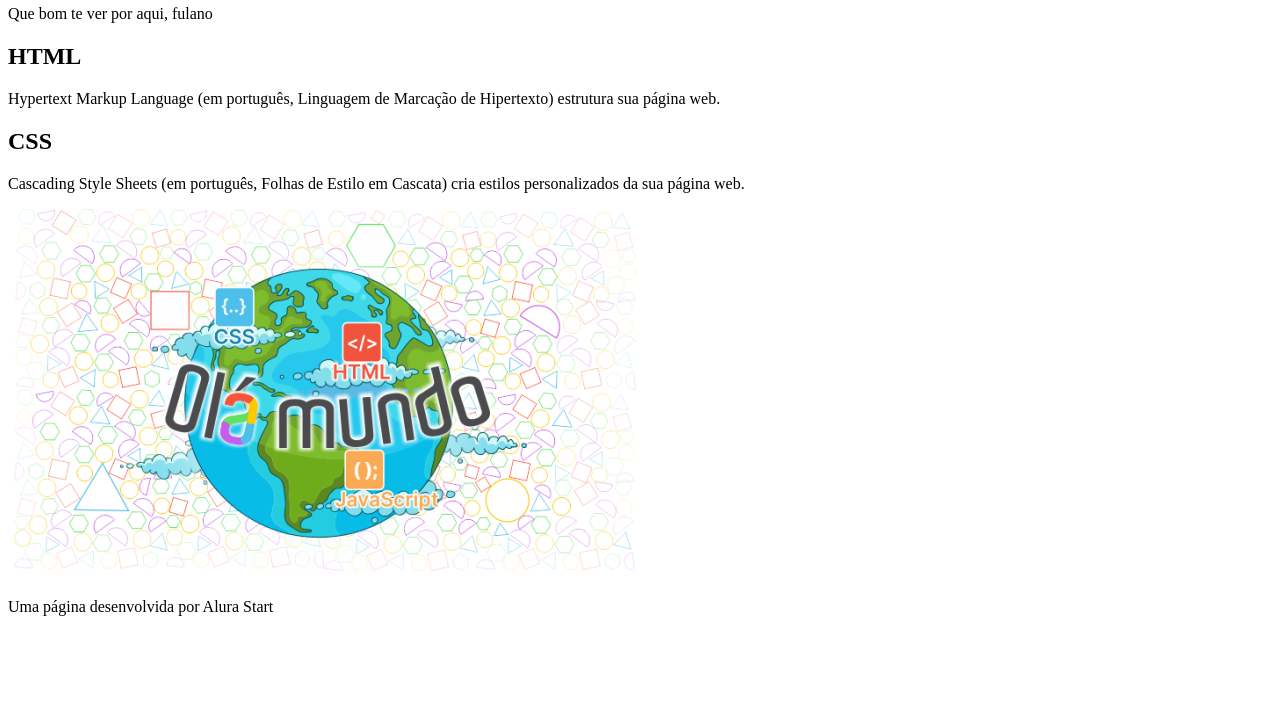
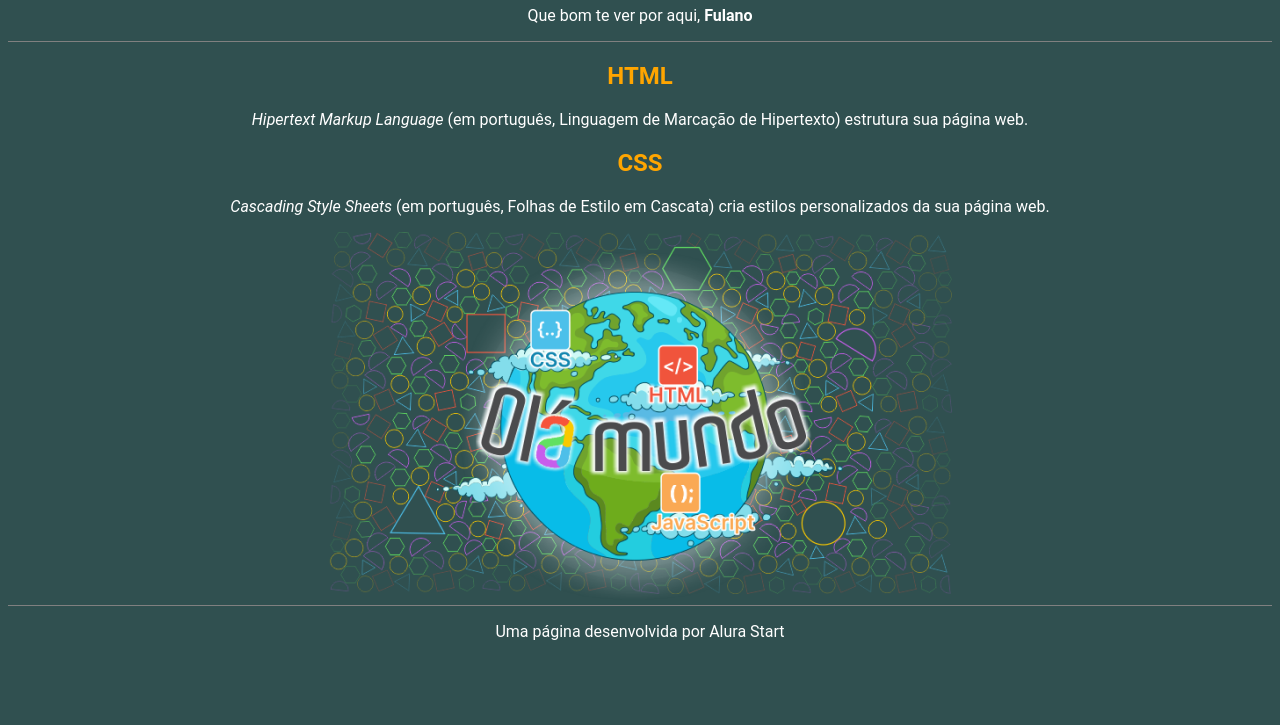
Before and after one commit to LuisRodrigues91/Hello-World, a plain HTML site: page index.html in a window 1280 px wide. Shown: the part 75-800 px from the top of the page. Drawn offline with Linux system fonts and the light colour scheme.

Commit message:
Criamos a estilização do site

```diff
--- /dev/null
+++ b/Style.css
@@ -0,0 +1,26 @@
+h2 {color:orange;
+
+}
+body{background-color: #305050;
+    color: white;
+    font-family: roboto;
+    text-align: center;
+}
+
+header {
+    border-bottom: 1px solid gray;
+}
+
+footer{
+    border-top: 1px solid gray;
+}
+
+#nome-usuario{
+font-weight: bold;
+
+}
+
+.text-ingles{
+
+    font-style: italic;
+}
--- a/index.html
+++ b/index.html
@@ -4,20 +4,21 @@
     <meta charset="UTF-8">
     <meta name="viewport" content="width=device-width, initial-scale=1.0">
     <title>Hello World</title>
+    <link rel="stylesheet" href="style.css">
 </head>
 <body>
     <header>
         <h1>Hello World</h1>
-        <p>Que bom te ver por aqui, fulano </p>
+        <p>Que bom te ver por aqui, <span id="nome-usuario">Fulano </span> </p>
 
     </header>
 
     <section>
         <h2>HTML</h2>
-        <p>Hypertext Markup Language (em português, Linguagem de Marcação de Hipertexto) estrutura sua página web.</p>
+        <p><span class="text-ingles"> Hipertext Markup Language</span> (em português, Linguagem de Marcação de Hipertexto) estrutura sua página web.</p>
 
         <h2>CSS</h2>
-        <p>Cascading Style Sheets (em português, Folhas de Estilo em Cascata) cria estilos personalizados da sua página web.
+        <p><span class="text-ingles"> Cascading Style Sheets</span> (em português, Folhas de Estilo em Cascata) cria estilos personalizados da sua página web.
         </p>
         <img src="Imagem/Olá Mundo.png"
             alt="Imagem com figuras geométricas ao fundo e uma figura do planeta Terra a frente, com a inscrição Olá Mundo em letras coloridas">
```
